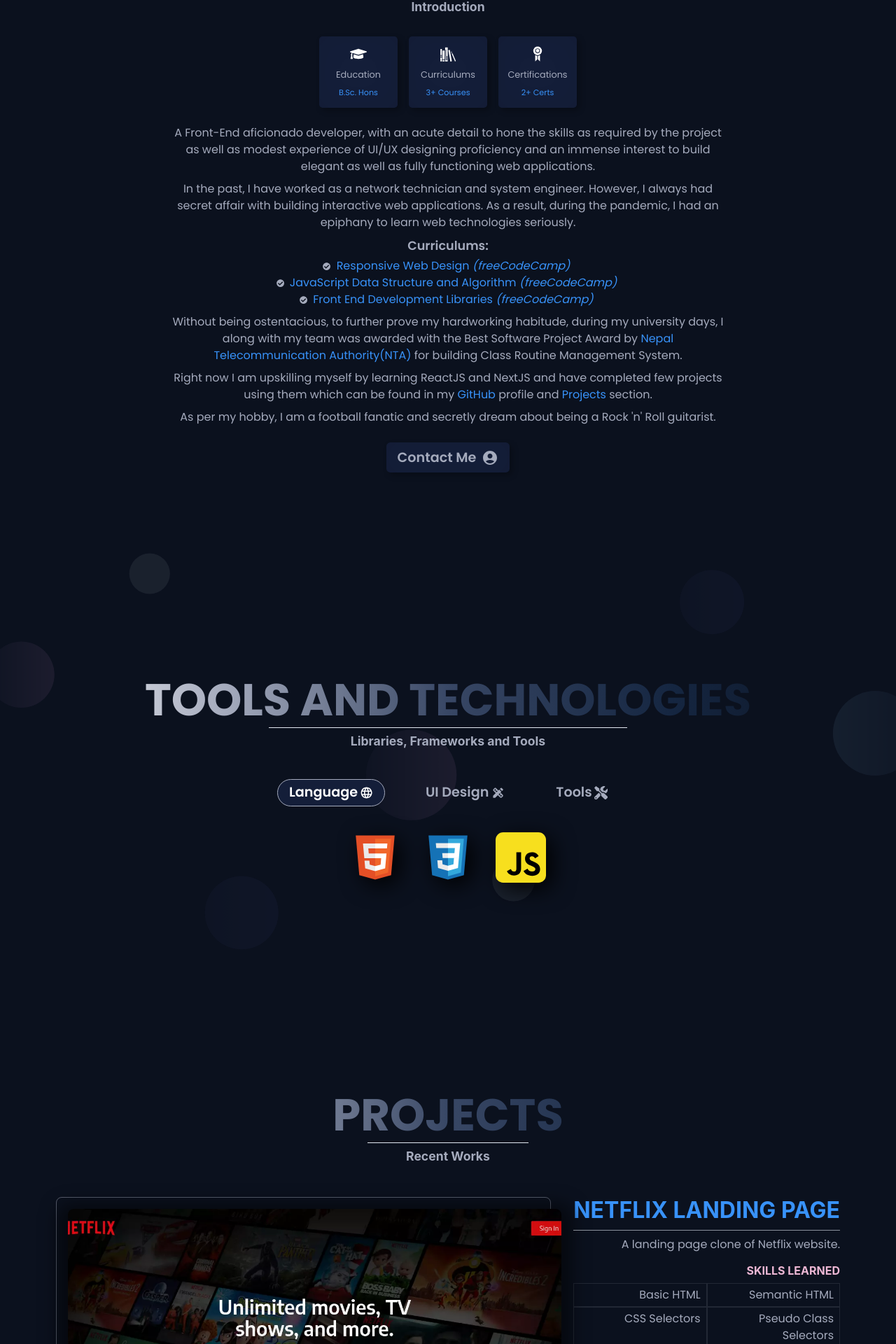
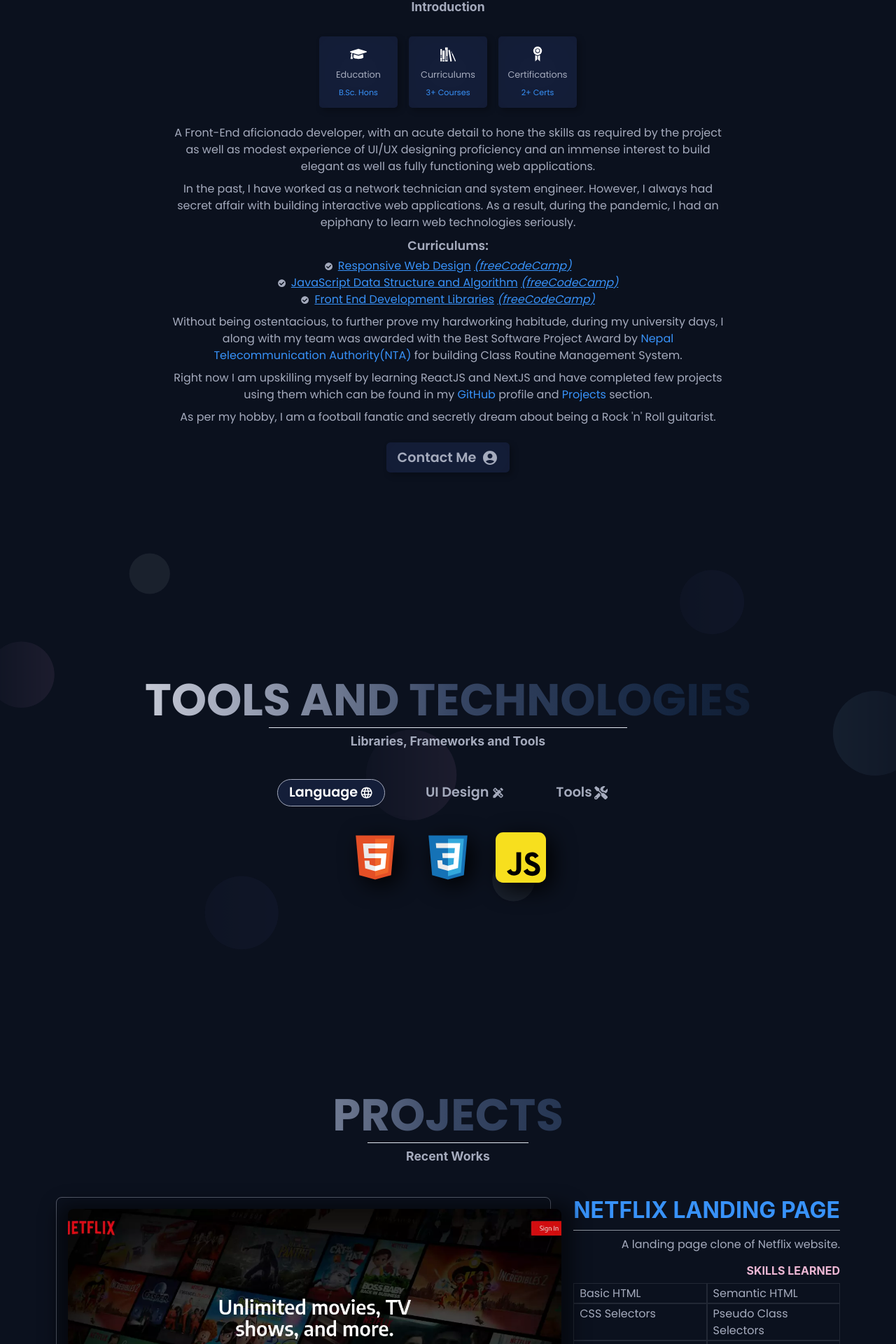
Before and after one commit to zeetaengrg/portfolio, a Next.js app: page / in a window 1280 px wide. Shown: the part 874-2794 px from the top of the page at 70% size. Built offline with nearby package versions, Linux system fonts and the light colour scheme.

Commit message:
fix: underline the links in each section for web accessibility

```diff
--- a/components/elements/Btn/ResumeBtn/ResumeBtn.jsx
+++ b/components/elements/Btn/ResumeBtn/ResumeBtn.jsx
@@ -47,7 +47,7 @@ const ResumeBtn = () => {
         setIsLoading(true);
         setTimeout(() => setIsLoading(false), 2500);
       }}
-      aria-label="Downloads My Resume in a new window"
+      aria-label="Downloads resume in a new window"
     >
       Resume
     </MotionBtn>
--- a/components/elements/CurriculumList/CurriculumList.jsx
+++ b/components/elements/CurriculumList/CurriculumList.jsx
@@ -10,6 +10,7 @@ const CurriculumList = ({ curriculum }) => {
     _focus: { outline: "none" },
     _active: { outline: "none" },
     textTransform: "none",
+    textDecoration: "underline",
     fontWeight: "normal",
     fontSize: "1rem",
   };
@@ -35,6 +36,7 @@ const CurriculumList = ({ curriculum }) => {
       >
         {curriculum.title}
       </Link>
+      &nbsp;
       <Link
         target="_blank"
         rel="noopener noreferrer nofollow"
@@ -43,7 +45,7 @@ const CurriculumList = ({ curriculum }) => {
         aria-label="Link To Free Code Camp Website"
         fontStyle="italic"
       >
-        &nbsp;({curriculum.platform})&nbsp;
+        ({curriculum.platform})
       </Link>
     </ListItem>
   );
--- a/components/elements/CurriculumTable/CurriculumTable.jsx
+++ b/components/elements/CurriculumTable/CurriculumTable.jsx
@@ -21,6 +21,7 @@ const CurriculumTable = () => {
     _focus: { outline: "none" },
     _active: { outline: "none" },
     textTransform: "none",
+    textDecoration: "underline",
     fontWeight: "normal",
     fontSize: "1rem",
     fontStyle: "italic",
--- a/components/elements/ProjectsTitleSection/ProjectsTitleSection.jsx
+++ b/components/elements/ProjectsTitleSection/ProjectsTitleSection.jsx
@@ -4,6 +4,7 @@ const ProjectsTitleSection = ({ project, isReverse }) => {
   return (
     <>
       <Heading
+        id="projects-title"
         as="h1"
         size="lg"
         textTransform="uppercase"
--- a/components/elements/SidebarMailLink/SidebarMailLink.jsx
+++ b/components/elements/SidebarMailLink/SidebarMailLink.jsx
@@ -14,6 +14,7 @@ const MotionBox = motion(Box);
 const SidebarMailLink = () => {
   return (
     <MotionBox
+      as="aside"
       variants={commonVariants}
       initial="hidden"
       animate="visible"
--- a/components/elements/SidebarSocialIcons/SidebarSocialIcons.jsx
+++ b/components/elements/SidebarSocialIcons/SidebarSocialIcons.jsx
@@ -15,6 +15,7 @@ const MotionBox = motion(Box);
 const SidebarSocialIcons = () => {
   return (
     <MotionBox
+      as="aside"
       variants={commonVariants}
       initial="hidden"
       animate="visible"
--- a/components/elements/SkillsTable/SkillsTable.jsx
+++ b/components/elements/SkillsTable/SkillsTable.jsx
@@ -10,7 +10,7 @@ const SkillsTable = ({ project, isReverse }) => {
   const dataStyle = {
     border: "0.25px groove rgba(165,171,189,0.15)",
     borderCollapse: "collapse",
-    padding: "0.25rem 0.5rem",
+    padding: "0.1rem 0.5rem",
   };
 
   return (
@@ -20,12 +20,12 @@ const SkillsTable = ({ project, isReverse }) => {
           {isReverse
             ? project.skillsTwo.map((skill) => (
                 <td key={skill} style={dataStyle}>
-                  <Box textAlign={{ base: "center", lg: "left" }}>{skill}</Box>
+                  <Box textAlign={{ base: "center", md: "left" }}>{skill}</Box>
                 </td>
               ))
             : project.skillsOne.map((skill) => (
                 <td key={skill} style={dataStyle}>
-                  <Box textAlign={{ base: "center", lg: "right" }}>{skill}</Box>
+                  <Box textAlign={{ base: "center", md: "left" }}>{skill}</Box>
                 </td>
               ))}
         </tr>
```
